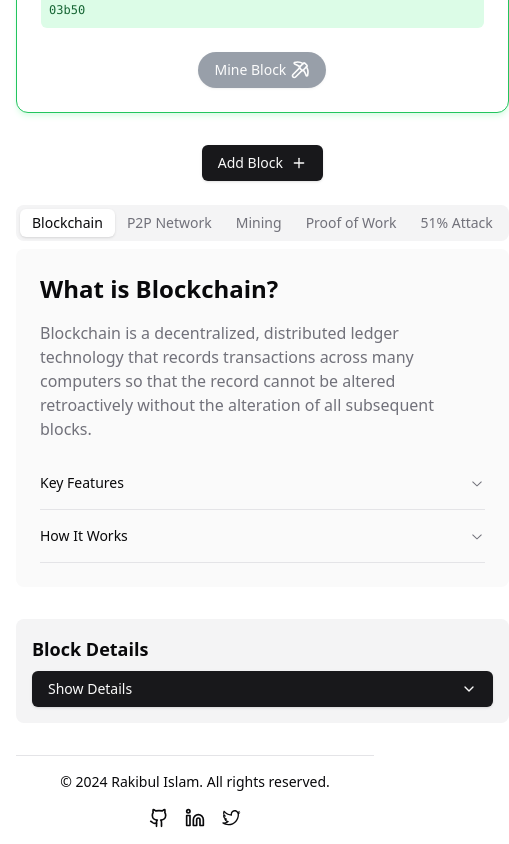
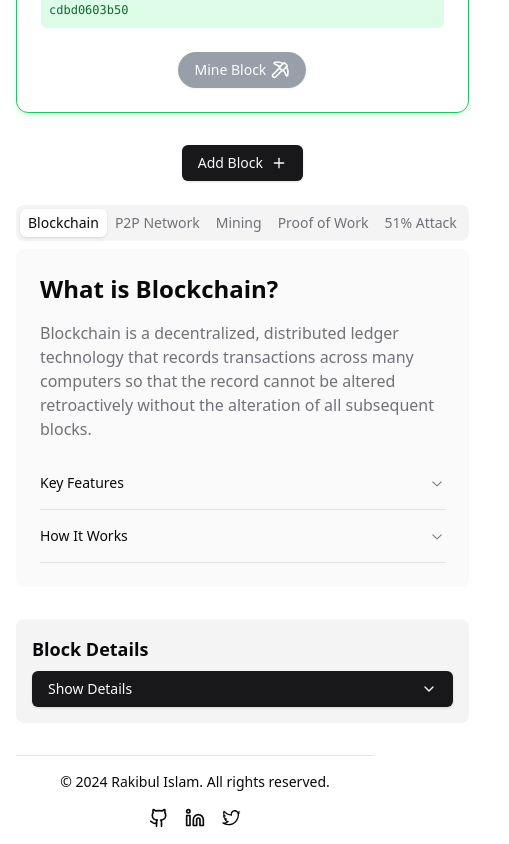
Before and after one commit to irakibul7/blockchain-demo, a Next.js app: page / in a window 390 px wide. Shown: the part 1903-2747 px from the top of the page, 509 px wide, since content can reach past the window. Built offline with nearby package versions, Linux system fonts and the light colour scheme.

Commit message:
update tab for responsive

```diff
--- a/components/blockchainTabs.tsx
+++ b/components/blockchainTabs.tsx
@@ -73,11 +73,21 @@ const BlockchainTabs = () => {
           onScroll={checkForArrows}
         >
           <TabsList className="inline-flex w-max border-b border-b-transparent p-1">
-            <TabsTrigger value="blockchain">Blockchain</TabsTrigger>
-            <TabsTrigger value="p2p">P2P Network</TabsTrigger>
-            <TabsTrigger value="mining">Mining</TabsTrigger>
-            <TabsTrigger value="pow">Proof of Work</TabsTrigger>
-            <TabsTrigger value="51attack">51% Attack</TabsTrigger>
+            <TabsTrigger value="blockchain" className="px-2">
+              Blockchain
+            </TabsTrigger>
+            <TabsTrigger value="p2p" className="px-2">
+              P2P Network
+            </TabsTrigger>
+            <TabsTrigger value="mining" className="px-2">
+              Mining
+            </TabsTrigger>
+            <TabsTrigger value="pow" className="px-2">
+              Proof of Work
+            </TabsTrigger>
+            <TabsTrigger value="51attack" className="px-2">
+              51% Attack
+            </TabsTrigger>
           </TabsList>
         </div>
         <TabsContent value="blockchain">
```
